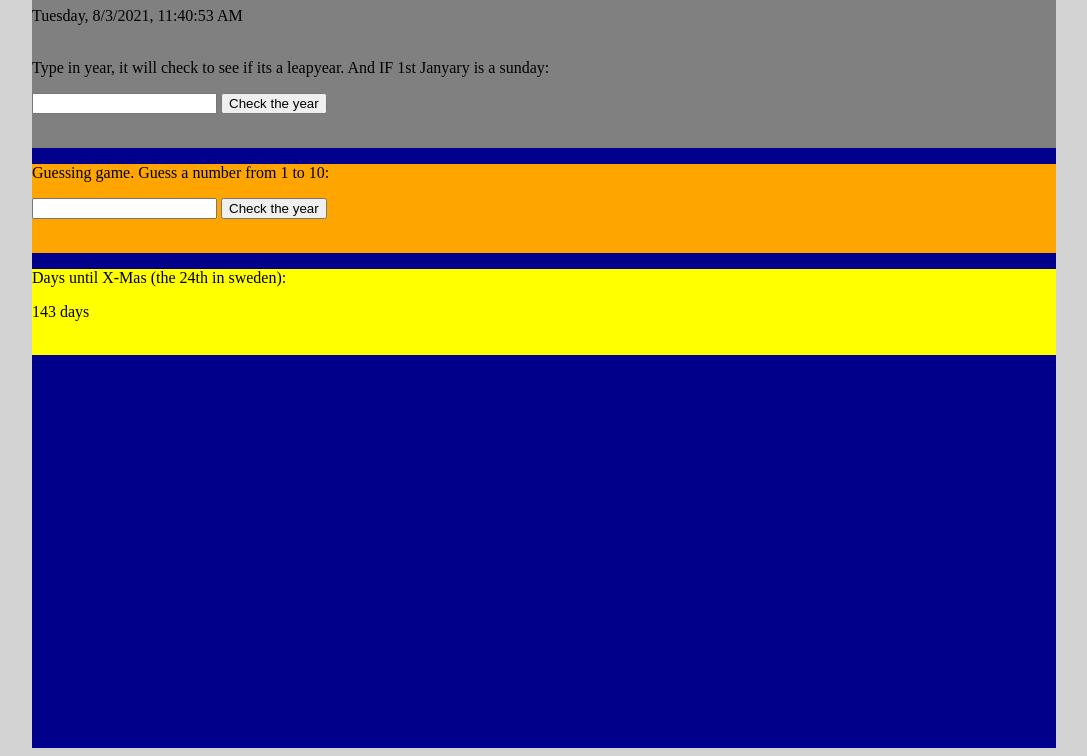
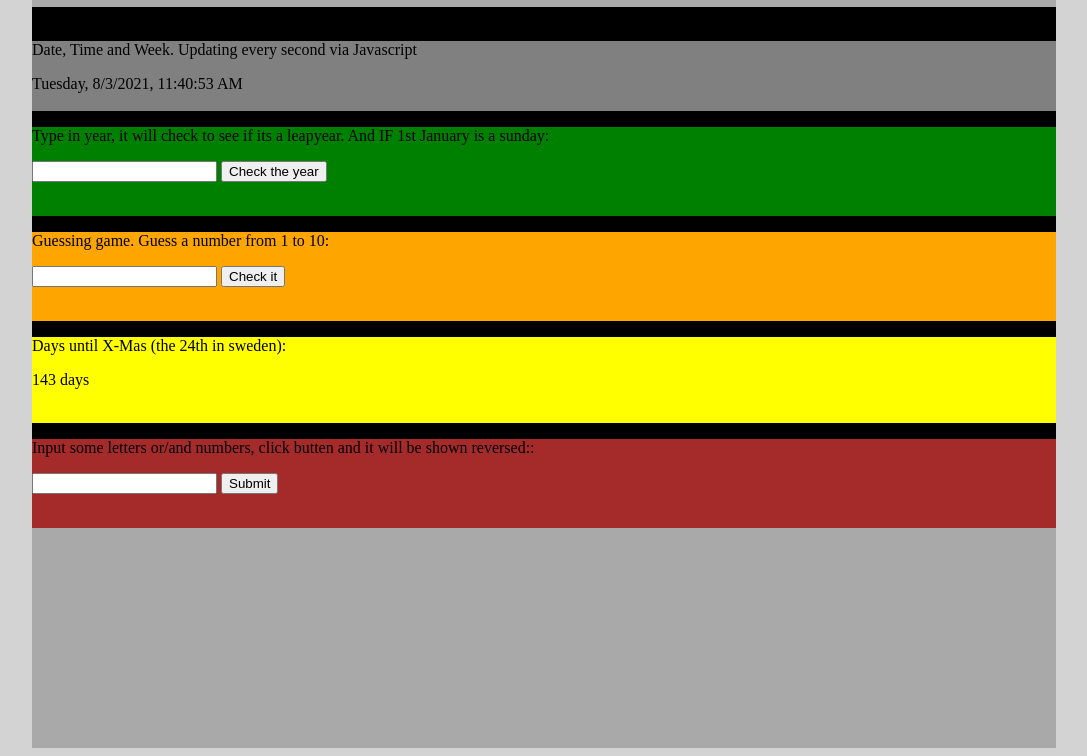
Before and after one commit to zedpentium/Front-End--Assignment-4---Sokoban, a plain HTML site: page index.html in a window 1280 px wide. Shown: the part 73-829 px from the top of the page, without its empty margins (96-1183 px from the left). Drawn offline with Linux system fonts and the light colour scheme.

Commit message:
Exercise 6 done

```diff
--- a/index.html
+++ b/index.html
@@ -9,14 +9,19 @@
 </head>
 <body>
     <div id="wrapper">
-
+        <h1>Eric 1st javascript exercise</h1>
 
 
     <div id="content">
-        <h1>Date, Time and Week. Updating every second via Javascript</h1>
+        <br>
+    <div id="currectTimeDay">
+        <p>Date, Time and Week. Updating every second via Javascript</p>
         <div id="datetimeweek"></div>
         <br>
-        <p>Type in year, it will check to see if its a leapyear. And IF 1st Janyary is a sunday:</p>
+    </div>
+
+    <div id="yearcheckleapand1stjan">
+        <p>Type in year, it will check to see if its a leapyear. And IF 1st January is a sunday:</p>
         <form action="#">
             <input type="text" id="inputyear">
             <input type="button" value="Check the year" onclick="checkIfLeapYear();"/>
@@ -26,15 +31,17 @@
         <br>
     </div>
 
+
 <div id="guessgame">
     <p>Guessing game. Guess a number from 1 to 10:</p>
     <form action="#">
         <input type="text" id="inputNrGuess">
-        <input type="button" value="Check the year" onclick="checkGuessedNr();"/>
+        <input type="button" value="Check it" onclick="checkGuessedNr();"/>
     </form>
     <p id="resultofguess"></p>
     <br>
 </div>
+
 
 <div id="daystilxmas">
     <p>Days until X-Mas (the 24th in sweden):</p>
@@ -42,7 +49,26 @@
     <br>
 </div>
 
+
+<div id="stringmanipul">
+    <p>Input some letters or/and numbers, click butten and it will be shown reversed::</p>
+    <form action="#">
+        <input type="text" id="inputNrAndLetters">
+        <input type="button" value="Submit" onclick="reverseUserInput();"/>
+    </form>
+    <p id="reversedResulOfInput"></p>
+    <br>
 </div>
+
+
+
+
+
+
+
+</div> <!-- content end -->
+
+</div> <!-- wrapper end -->
 
 </body>
 
--- a/js/datetimeweek.js
+++ b/js/datetimeweek.js
@@ -2,7 +2,7 @@
   * Eric R javascrip looks
 */
 var myContent = document.getElementById("wrapper");
-myContent.style.backgroundColor = "darkblue";
+myContent.style.backgroundColor = "darkgray";
 
 
 /* update time every second */
@@ -88,3 +88,17 @@ var one_day=1000*60*60*24;
   daysleftxmas = (Math.ceil((daysuntilXmas.getTime()-dateNow.getTime())/(one_day))) + " days";
   document.getElementById('showdaystoxmas').innerHTML = daysleftxmas;
 }
+
+
+
+function reverseUserInput() {
+  var userinputStr = document.getElementById("inputNrAndLetters").value;
+
+  var newReversedString = "";
+
+    for (var ind = userinputStr.length - 1; ind >= 0; ind--) {
+      newReversedString += userinputStr[ind];
+    }
+
+  document.getElementById('reversedResulOfInput').innerHTML = "Heres input in reverse order: " + newReversedString;
+}
--- a/js/looks.js
+++ b/js/looks.js
@@ -6,10 +6,19 @@ document.body.style.backgroundColor = "lightgray";
 
 
 var myContent = document.getElementById("content");
-myContent.style.backgroundColor = "gray";
+myContent.style.backgroundColor = "black";
+
+var mytimedate = document.getElementById("currectTimeDay");
+mytimedate.style.backgroundColor = "gray";
+
+var yearChecking = document.getElementById("yearcheckleapand1stjan");
+yearChecking.style.backgroundColor = "green";
 
 var myGuessgame = document.getElementById("guessgame");
 myGuessgame.style.backgroundColor = "orange";
 
 var dayslefttoxmas = document.getElementById("daystilxmas");
 dayslefttoxmas.style.backgroundColor = "yellow";
+
+var reverseUI = document.getElementById("stringmanipul");
+reverseUI.style.backgroundColor = "brown";
```
